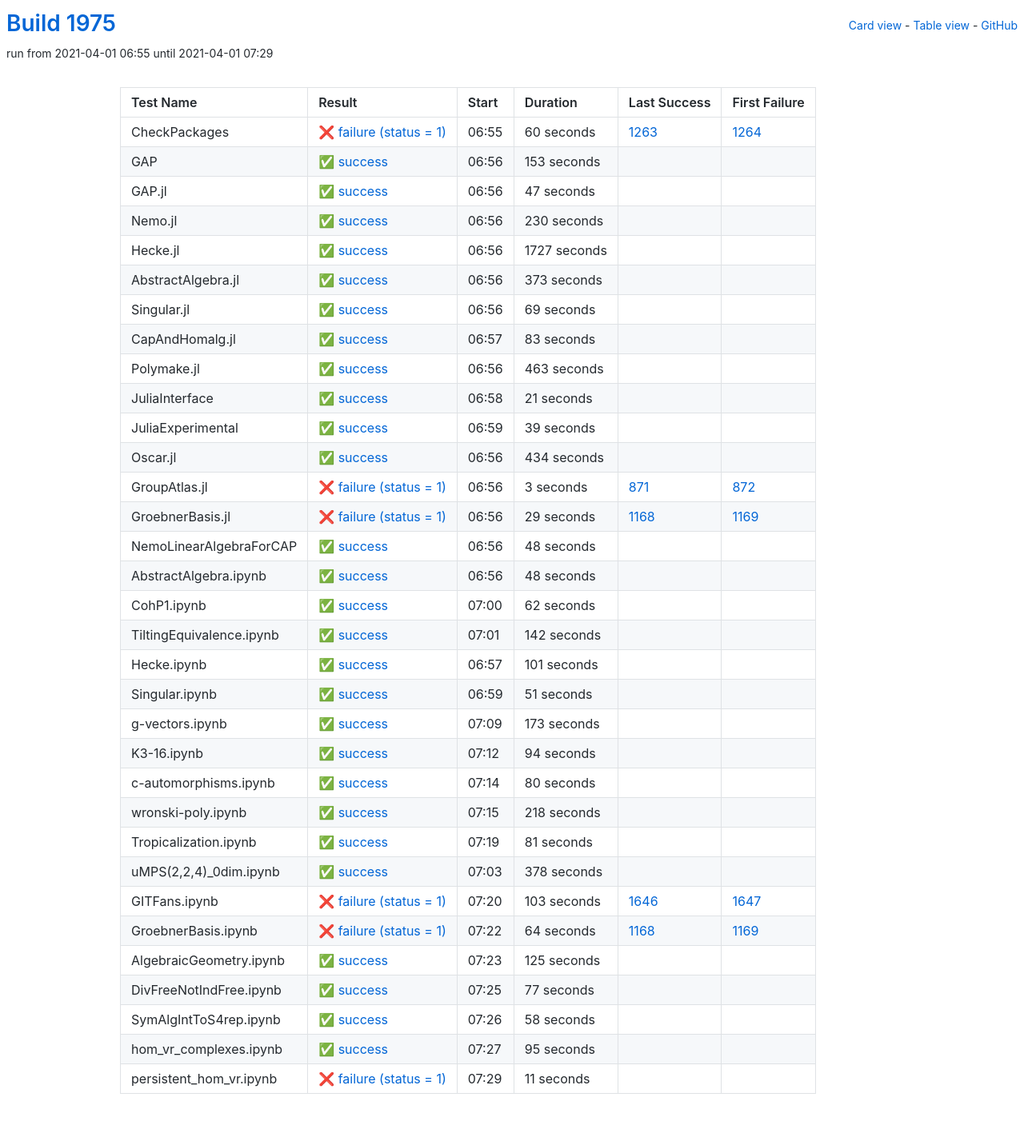
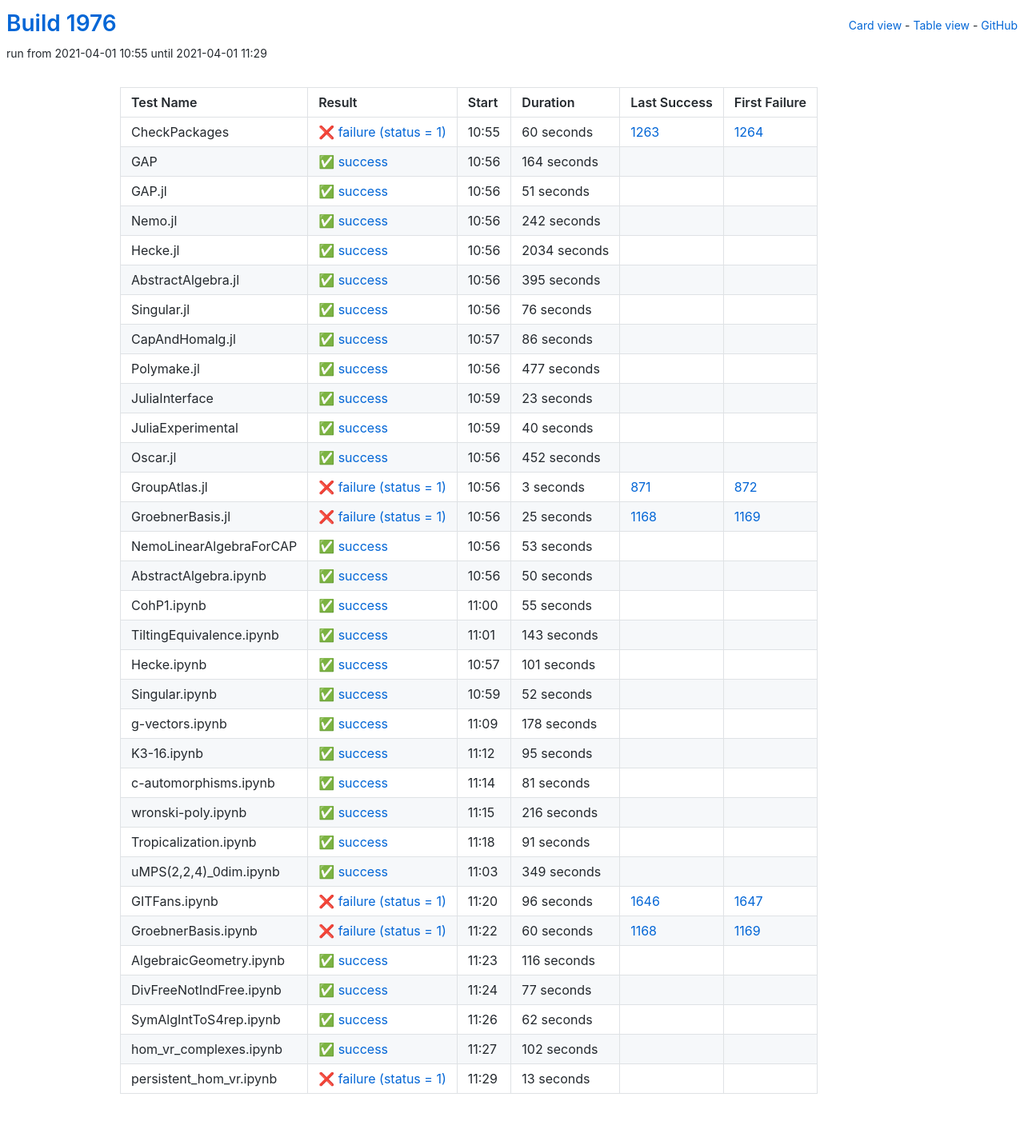
Before and after one commit to oscar-system/oscar-ci-status-stable, a Jekyll site: the page built from table.html, in a window 1280 px wide. Shown: the whole page at 80% size. Built offline with Jekyll 4.4.1, drawn with Linux system fonts in a browser that asks for light colours.

Commit message:
Build #1976

```diff
--- a/_data/ci.yml
+++ b/_data/ci.yml
@@ -1,6 +1,6 @@
 ---
-build: 1975
-build_url: https://oscarci.mathematik.uni-kl.de/job/oscar-stable/1975/
+build: 1976
+build_url: https://oscarci.mathematik.uni-kl.de/job/oscar-stable/1976/
 job: oscar-stable
 organization: oscar-system
 repo: oscar-ci-status-stable
@@ -8,8 +8,8 @@ repourl: https://github.com/oscar-system/oscar-ci-status-stable
 tests:
 - name: CheckPackages
   id: checkpackages
-  log: https://oscarci.mathematik.uni-kl.de/job/oscar-stable/1975/artifact/logs/build-1975/CheckPackages.log
-  start: 2021-04-01 06:55
+  log: https://oscarci.mathematik.uni-kl.de/job/oscar-stable/1976/artifact/logs/build-1976/CheckPackages.log
+  start: 2021-04-01 10:55
   success: false
   exitcode: 1
   status: failure
@@ -20,140 +20,140 @@ tests:
   first_failure_url: https://oscarci.mathematik.uni-kl.de/job/oscar-stable/1264/
 - name: GAP
   id: gap
-  log: https://oscarci.mathematik.uni-kl.de/job/oscar-stable/1975/artifact/logs/build-1975/GAP.log
-  start: 2021-04-01 06:56
+  log: https://oscarci.mathematik.uni-kl.de/job/oscar-stable/1976/artifact/logs/build-1976/GAP.log
+  start: 2021-04-01 10:56
   success: true
   exitcode: 0
   status: success
-  duration: 153
+  duration: 164
   last_success: false
   last_success_url:
   first_failure: false
   first_failure_url:
 - name: GAP.jl
   id: gap-jl
-  log: https://oscarci.mathematik.uni-kl.de/job/oscar-stable/1975/artifact/logs/build-1975/GAP.jl.log
-  start: 2021-04-01 06:56
+  log: https://oscarci.mathematik.uni-kl.de/job/oscar-stable/1976/artifact/logs/build-1976/GAP.jl.log
+  start: 2021-04-01 10:56
   success: true
   exitcode: 0
   status: success
-  duration: 47
+  duration: 51
   last_success: false
   last_success_url:
   first_failure: false
   first_failure_url:
 - name: Nemo.jl
   id: nemo-jl
-  log: https://oscarci.mathematik.uni-kl.de/job/oscar-stable/1975/artifact/logs/build-1975/Nemo.jl.log
-  start: 2021-04-01 06:56
+  log: https://oscarci.mathematik.uni-kl.de/job/oscar-stable/1976/artifact/logs/build-1976/Nemo.jl.log
+  start: 2021-04-01 10:56
   success: true
   exitcode: 0
   status: success
-  duration: 230
+  duration: 242
   last_success: false
   last_success_url:
   first_failure: false
   first_failure_url:
 - name: Hecke.jl
   id: hecke-jl
-  log: https://oscarci.mathematik.uni-kl.de/job/oscar-stable/1975/artifact/logs/build-1975/Hecke.jl.log
-  start: 2021-04-01 06:56
+  log: https://oscarci.mathematik.uni-kl.de/job/oscar-stable/1976/artifact/logs/build-1976/Hecke.jl.log
+  start: 2021-04-01 10:56
   success: true
   exitcode: 0
   status: success
-  duration: 1727
+  duration: 2034
   last_success: false
   last_success_url:
   first_failure: false
   first_failure_url:
 - name: AbstractAlgebra.jl
   id: abstractalgebra-jl
-  log: https://oscarci.mathematik.uni-kl.de/job/oscar-stable/1975/artifact/logs/build-1975/AbstractAlgebra.jl.log
-  start: 2021-04-01 06:56
+  log: https://oscarci.mathematik.uni-kl.de/job/oscar-stable/1976/artifact/logs/build-1976/AbstractAlgebra.jl.log
+  start: 2021-04-01 10:56
   success: true
   exitcode: 0
   status: success
-  duration: 373
+  duration: 395
   last_success: false
   last_success_url:
   first_failure: false
   first_failure_url:
 - name: Singular.jl
   id: singular-jl
-  log: https://oscarci.mathematik.uni-kl.de/job/oscar-stable/1975/artifact/logs/build-1975/Singular.jl.log
-  start: 2021-04-01 06:56
+  log: https://oscarci.mathematik.uni-kl.de/job/oscar-stable/1976/artifact/logs/build-1976/Singular.jl.log
+  start: 2021-04-01 10:56
   success: true
   exitcode: 0
   status: success
-  duration: 69
+  duration: 76
   last_success: false
   last_success_url:
   first_failure: false
   first_failure_url:
 - name: CapAndHomalg.jl
   id: capandhomalg-jl
-  log: https://oscarci.mathematik.uni-kl.de/job/oscar-stable/1975/artifact/logs/build-1975/CapAndHomalg.jl.log
-  start: 2021-04-01 06:57
+  log: https://oscarci.mathematik.uni-kl.de/job/oscar-stable/1976/artifact/logs/build-1976/CapAndHomalg.jl.log
+  start: 2021-04-01 10:57
   success: true
   exitcode: 0
   status: success
-  duration: 83
+  duration: 86
   last_success: false
   last_success_url:
   first_failure: false
   first_failure_url:
 - name: Polymake.jl
   id: polymake-jl
-  log: https://oscarci.mathematik.uni-kl.de/job/oscar-stable/1975/artifact/logs/build-1975/Polymake.jl.log
-  start: 2021-04-01 06:56
+  log: https://oscarci.mathematik.uni-kl.de/job/oscar-stable/1976/artifact/logs/build-1976/Polymake.jl.log
+  start: 2021-04-01 10:56
   success: true
   exitcode: 0
   status: success
-  duration: 463
+  duration: 477
   last_success: false
   last_success_url:
   first_failure: false
   first_failure_url:
 - name: JuliaInterface
   id: juliainterface
-  log: https://oscarci.mathematik.uni-kl.de/job/oscar-stable/1975/artifact/logs/build-1975/JuliaInterface.log
-  start: 2021-04-01 06:58
+  log: https://oscarci.mathematik.uni-kl.de/job/oscar-stable/1976/artifact/logs/build-1976/JuliaInterface.log
+  start: 2021-04-01 10:59
   success: true
   exitcode: 0
   status: success
-  duration: 21
+  duration: 23
   last_success: false
   last_success_url:
   first_failure: false
   first_failure_url:
 - name: JuliaExperimental
   id: juliaexperimental
-  log: https://oscarci.mathematik.uni-kl.de/job/oscar-stable/1975/artifact/logs/build-1975/JuliaExperimental.log
-  start: 2021-04-01 06:59
+  log: https://oscarci.mathematik.uni-kl.de/job/oscar-stable/1976/artifact/logs/build-1976/JuliaExperimental.log
+  start: 2021-04-01 10:59
   success: true
   exitcode: 0
   status: success
-  duration: 39
+  duration: 40
   last_success: false
   last_success_url:
   first_failure: false
   first_failure_url:
 - name: Oscar.jl
   id: oscar-jl
-  log: https://oscarci.mathematik.uni-kl.de/job/oscar-stable/1975/artifact/logs/build-1975/Oscar.jl.log
-  start: 2021-04-01 06:56
+  log: https://oscarci.mathematik.uni-kl.de/job/oscar-stable/1976/artifact/logs/build-1976/Oscar.jl.log
+  start: 2021-04-01 10:56
   success: true
   exitcode: 0
   status: success
-  duration: 434
+  duration: 452
   last_success: false
   last_success_url:
   first_failure: false
   first_failure_url:
 - name: GroupAtlas.jl
   id: groupatlas-jl
-  log: https://oscarci.mathematik.uni-kl.de/job/oscar-stable/1975/artifact/logs/build-1975/GroupAtlas.jl.log
-  start: 2021-04-01 06:56
+  log: https://oscarci.mathematik.uni-kl.de/job/oscar-stable/1976/artifact/logs/build-1976/GroupAtlas.jl.log
+  start: 2021-04-01 10:56
   success: false
   exitcode: 1
   status: failure
@@ -164,68 +164,68 @@ tests:
   first_failure_url: https://oscarci.mathematik.uni-kl.de/job/oscar-stable/872/
 - name: GroebnerBasis.jl
   id: groebnerbasis-jl
-  log: https://oscarci.mathematik.uni-kl.de/job/oscar-stable/1975/artifact/logs/build-1975/GroebnerBasis.jl.log
-  start: 2021-04-01 06:56
+  log: https://oscarci.mathematik.uni-kl.de/job/oscar-stable/1976/artifact/logs/build-1976/GroebnerBasis.jl.log
+  start: 2021-04-01 10:56
   success: false
   exitcode: 1
   status: failure
-  duration: 29
+  duration: 25
   last_success: 1168
   last_success_url: https://oscarci.mathematik.uni-kl.de/job/oscar-stable/1168/
   first_failure: 1169
   first_failure_url: https://oscarci.mathematik.uni-kl.de/job/oscar-stable/1169/
 - name: NemoLinearAlgebraForCAP
   id: nemolinearalgebraforcap
-  log: https://oscarci.mathematik.uni-kl.de/job/oscar-stable/1975/artifact/logs/build-1975/NemoLinearAlgebraForCAP.log
-  start: 2021-04-01 06:56
+  log: https://oscarci.mathematik.uni-kl.de/job/oscar-stable/1976/artifact/logs/build-1976/NemoLinearAlgebraForCAP.log
+  start: 2021-04-01 10:56
   success: true
   exitcode: 0
   status: success
-  duration: 48
+  duration: 53
   last_success: false
   last_success_url:
   first_failure: false
   first_failure_url:
 - name: AbstractAlgebra.ipynb
   id: abstractalgebra-ipynb
-  log: https://oscarci.mathematik.uni-kl.de/job/oscar-stable/1975/artifact/logs/build-1975/AbstractAlgebra.ipynb.log
-  start: 2021-04-01 06:56
+  log: https://oscarci.mathematik.uni-kl.de/job/oscar-stable/1976/artifact/logs/build-1976/AbstractAlgebra.ipynb.log
+  start: 2021-04-01 10:56
   success: true
   exitcode: 0
   status: success
-  duration: 48
+  duration: 50
   last_success: false
   last_success_url:
   first_failure: false
   first_failure_url:
 - name: CohP1.ipynb
   id: cohp1-ipynb
-  log: https://oscarci.mathematik.uni-kl.de/job/oscar-stable/1975/artifact/logs/build-1975/CohP1.ipynb.log
-  start: 2021-04-01 07:00
+  log: https://oscarci.mathematik.uni-kl.de/job/oscar-stable/1976/artifact/logs/build-1976/CohP1.ipynb.log
+  start: 2021-04-01 11:00
   success: true
   exitcode: 0
   status: success
-  duration: 62
+  duration: 55
   last_success: false
   last_success_url:
   first_failure: false
   first_failure_url:
 - name: TiltingEquivalence.ipynb
   id: tiltingequivalence-ipynb
-  log: https://oscarci.mathematik.uni-kl.de/job/oscar-stable/1975/artifact/logs/build-1975/TiltingEquivalence.ipynb.log
-  start: 2021-04-01 07:01
+  log: https://oscarci.mathematik.uni-kl.de/job/oscar-stable/1976/artifact/logs/build-1976/TiltingEquivalence.ipynb.log
+  start: 2021-04-01 11:01
   success: true
   exitcode: 0
   status: success
-  duration: 142
+  duration: 143
   last_success: false
   last_success_url:
   first_failure: false
   first_failure_url:
 - name: Hecke.ipynb
   id: hecke-ipynb
-  log: https://oscarci.mathematik.uni-kl.de/job/oscar-stable/1975/artifact/logs/build-1975/Hecke.ipynb.log
-  start: 2021-04-01 06:57
+  log: https://oscarci.mathematik.uni-kl.de/job/oscar-stable/1976/artifact/logs/build-1976/Hecke.ipynb.log
+  start: 2021-04-01 10:57
   success: true
   exitcode: 0
   status: success
@@ -236,68 +236,44 @@ tests:
   first_failure_url:
 - name: Singular.ipynb
   id: singular-ipynb
-  log: https://oscarci.mathematik.uni-kl.de/job/oscar-stable/1975/artifact/logs/build-1975/Singular.ipynb.log
-  start: 2021-04-01 06:59
+  log: https://oscarci.mathematik.uni-kl.de/job/oscar-stable/1976/artifact/logs/build-1976/Singular.ipynb.log
+  start: 2021-04-01 10:59
   success: true
   exitcode: 0
   status: success
-  duration: 51
+  duration: 52
   last_success: false
   last_success_url:
   first_failure: false
   first_failure_url:
 - name: g-vectors.ipynb
   id: g-vectors-ipynb
-  log: https://oscarci.mathematik.uni-kl.de/job/oscar-stable/1975/artifact/logs/build-1975/g-vectors.ipynb.log
-  start: 2021-04-01 07:09
+  log: https://oscarci.mathematik.uni-kl.de/job/oscar-stable/1976/artifact/logs/build-1976/g-vectors.ipynb.log
+  start: 2021-04-01 11:09
   success: true
   exitcode: 0
   status: success
-  duration: 173
+  duration: 178
   last_success: false
   last_success_url:
   first_failure: false
   first_failure_url:
 - name: K3-16.ipynb
   id: k3-16-ipynb
-  log: https://oscarci.mathematik.uni-kl.de/job/oscar-stable/1975/artifact/logs/build-1975/K3-16.ipynb.log
-  start: 2021-04-01 07:12
+  log: https://oscarci.mathematik.uni-kl.de/job/oscar-stable/1976/artifact/logs/build-1976/K3-16.ipynb.log
+  start: 2021-04-01 11:12
   success: true
   exitcode: 0
   status: success
-  duration: 94
+  duration: 95
   last_success: false
   last_success_url:
   first_failure: false
   first_failure_url:
 - name: c-automorphisms.ipynb
   id: c-automorphisms-ipynb
-  log: https://oscarci.mathematik.uni-kl.de/job/oscar-stable/1975/artifact/logs/build-1975/c-automorphisms.ipynb.log
-  start: 2021-04-01 07:14
-  success: true
-  exitcode: 0
-  status: success
-  duration: 80
-  last_success: false
-  last_success_url:
-  first_failure: false
-  first_failure_url:
-- name: wronski-poly.ipynb
-  id: wronski-poly-ipynb
-  log: https://oscarci.mathematik.uni-kl.de/job/oscar-stable/1975/artifact/logs/build-1975/wronski-poly.ipynb.log
-  start: 2021-04-01 07:15
-  success: true
-  exitcode: 0
-  status: success
-  duration: 218
-  last_success: false
-  last_success_url:
-  first_failure: false
-  first_failure_url:
-- name: Tropicalization.ipynb
-  id: tropicalization-ipynb
-  log: https://oscarci.mathematik.uni-kl.de/job/oscar-stable/1975/artifact/logs/build-1975/Tropicalization.ipynb.log
-  start: 2021-04-01 07:19
+  log: https://oscarci.mathematik.uni-kl.de/job/oscar-stable/1976/artifact/logs/build-1976/c-automorphisms.ipynb.log
+  start: 2021-04-01 11:14
   success: true
   exitcode: 0
   status: success
@@ -306,58 +282,82 @@ tests:
   last_success_url:
   first_failure: false
   first_failure_url:
-- name: uMPS(2,2,4)_0dim.ipynb
-  id: umps-2-2-4-0dim-ipynb
-  log: https://oscarci.mathematik.uni-kl.de/job/oscar-stable/1975/artifact/logs/build-1975/uMPS-2-2-4-_0dim.ipynb.log
-  start: 2021-04-01 07:03
+- name: wronski-poly.ipynb
+  id: wronski-poly-ipynb
+  log: https://oscarci.mathematik.uni-kl.de/job/oscar-stable/1976/artifact/logs/build-1976/wronski-poly.ipynb.log
+  start: 2021-04-01 11:15
   success: true
   exitcode: 0
   status: success
-  duration: 378
+  duration: 216
+  last_success: false
+  last_success_url:
+  first_failure: false
+  first_failure_url:
+- name: Tropicalization.ipynb
+  id: tropicalization-ipynb
+  log: https://oscarci.mathematik.uni-kl.de/job/oscar-stable/1976/artifact/logs/build-1976/Tropicalization.ipynb.log
+  start: 2021-04-01 11:18
+  success: true
+  exitcode: 0
+  status: success
+  duration: 91
+  last_success: false
+  last_success_url:
+  first_failure: false
+  first_failure_url:
+- name: uMPS(2,2,4)_0dim.ipynb
+  id: umps-2-2-4-0dim-ipynb
+  log: https://oscarci.mathematik.uni-kl.de/job/oscar-stable/1976/artifact/logs/build-1976/uMPS-2-2-4-_0dim.ipynb.log
+  start: 2021-04-01 11:03
+  success: true
+  exitcode: 0
+  status: success
+  duration: 349
   last_success: false
   last_success_url:
   first_failure: false
   first_failure_url:
 - name: GITFans.ipynb
   id: gitfans-ipynb
-  log: https://oscarci.mathematik.uni-kl.de/job/oscar-stable/1975/artifact/logs/build-1975/GITFans.ipynb.log
-  start: 2021-04-01 07:20
+  log: https://oscarci.mathematik.uni-kl.de/job/oscar-stable/1976/artifact/logs/build-1976/GITFans.ipynb.log
+  start: 2021-04-01 11:20
   success: false
   exitcode: 1
   status: failure
-  duration: 103
+  duration: 96
   last_success: 1646
   last_success_url: https://oscarci.mathematik.uni-kl.de/job/oscar-stable/1646/
   first_failure: 1647
   first_failure_url: https://oscarci.mathematik.uni-kl.de/job/oscar-stable/1647/
 - name: GroebnerBasis.ipynb
   id: groebnerbasis-ipynb
-  log: https://oscarci.mathematik.uni-kl.de/job/oscar-stable/1975/artifact/logs/build-1975/GroebnerBasis.ipynb.log
-  start: 2021-04-01 07:22
+  log: https://oscarci.mathematik.uni-kl.de/job/oscar-stable/1976/artifact/logs/build-1976/GroebnerBasis.ipynb.log
+  start: 2021-04-01 11:22
   success: false
   exitcode: 1
   status: failure
-  duration: 64
+  duration: 60
   last_success: 1168
   last_success_url: https://oscarci.mathematik.uni-kl.de/job/oscar-stable/1168/
   first_failure: 1169
   first_failure_url: https://oscarci.mathematik.uni-kl.de/job/oscar-stable/1169/
 - name: AlgebraicGeometry.ipynb
   id: algebraicgeometry-ipynb
-  log: https://oscarci.mathematik.uni-kl.de/job/oscar-stable/1975/artifact/logs/build-1975/AlgebraicGeometry.ipynb.log
-  start: 2021-04-01 07:23
+  log: https://oscarci.mathematik.uni-kl.de/job/oscar-stable/1976/artifact/logs/build-1976/AlgebraicGeometry.ipynb.log
+  start: 2021-04-01 11:23
   success: true
   exitcode: 0
   status: success
-  duration: 125
+  duration: 116
   last_success: false
   last_success_url:
   first_failure: false
   first_failure_url:
 - name: DivFreeNotIndFree.ipynb
   id: divfreenotindfree-ipynb
-  log: https://oscarci.mathematik.uni-kl.de/job/oscar-stable/1975/artifact/logs/build-1975/DivFreeNotIndFree.ipynb.log
-  start: 2021-04-01 07:25
+  log: https://oscarci.mathematik.uni-kl.de/job/oscar-stable/1976/artifact/logs/build-1976/DivFreeNotIndFree.ipynb.log
+  start: 2021-04-01 11:24
   success: true
   exitcode: 0
   status: success
@@ -368,36 +368,36 @@ tests:
   first_failure_url:
 - name: SymAlgIntToS4rep.ipynb
   id: symalginttos4rep-ipynb
-  log: https://oscarci.mathematik.uni-kl.de/job/oscar-stable/1975/artifact/logs/build-1975/SymAlgIntToS4rep.ipynb.log
-  start: 2021-04-01 07:26
+  log: https://oscarci.mathematik.uni-kl.de/job/oscar-stable/1976/artifact/logs/build-1976/SymAlgIntToS4rep.ipynb.log
+  start: 2021-04-01 11:26
   success: true
   exitcode: 0
   status: success
-  duration: 58
+  duration: 62
   last_success: false
   last_success_url:
   first_failure: false
   first_failure_url:
 - name: hom_vr_complexes.ipynb
   id: hom-vr-complexes-ipynb
-  log: https://oscarci.mathematik.uni-kl.de/job/oscar-stable/1975/artifact/logs/build-1975/hom_vr_complexes.ipynb.log
-  start: 2021-04-01 07:27
+  log: https://oscarci.mathematik.uni-kl.de/job/oscar-stable/1976/artifact/logs/build-1976/hom_vr_complexes.ipynb.log
+  start: 2021-04-01 11:27
   success: true
   exitcode: 0
   status: success
-  duration: 95
+  duration: 102
   last_success: false
   last_success_url:
   first_failure: false
   first_failure_url:
 - name: persistent_hom_vr.ipynb
   id: persistent-hom-vr-ipynb
-  log: https://oscarci.mathematik.uni-kl.de/job/oscar-stable/1975/artifact/logs/build-1975/persistent_hom_vr.ipynb.log
-  start: 2021-04-01 07:29
+  log: https://oscarci.mathematik.uni-kl.de/job/oscar-stable/1976/artifact/logs/build-1976/persistent_hom_vr.ipynb.log
+  start: 2021-04-01 11:29
   success: false
   exitcode: 1
   status: failure
-  duration: 11
+  duration: 13
   last_success: false
   last_success_url:
   first_failure: false
```
Also changed, not shown: README.md.
